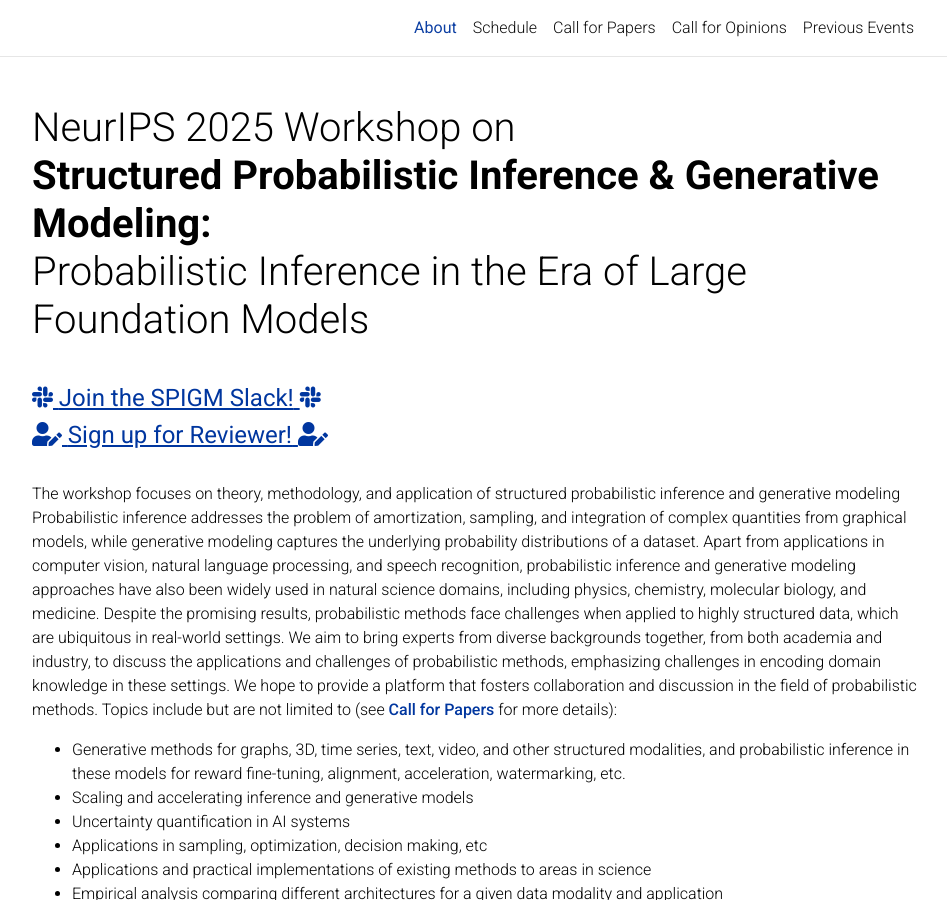
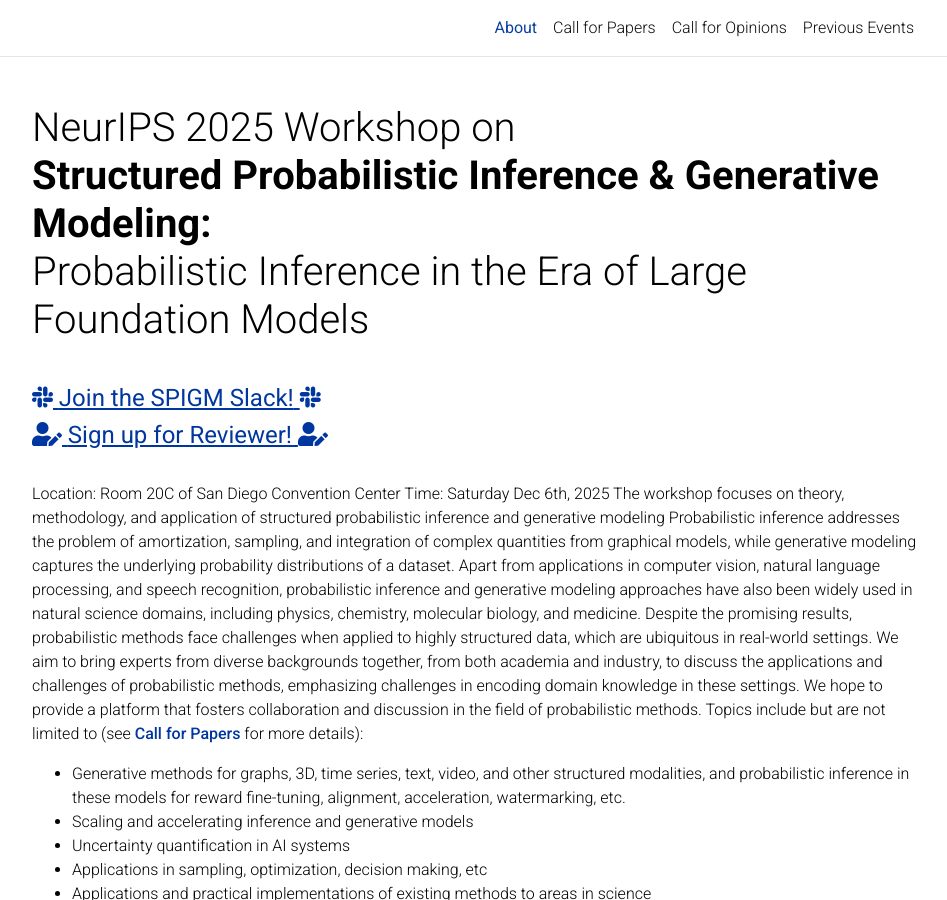
Before and after one commit to spigmworkshopv3/spigmworkshopv3.github.io, a Jekyll site: the page built from _pages/about.md, in a window 1280 px wide and 900 px high. Shown: the whole window, without its empty margins (163-1110 px from the left). Built offline with Jekyll 4.4.1, drawn with Linux system fonts in a browser that asks for light colours; comment, search, counter and statistics services are not loaded; a style sheet for code colours, icons or effects is not loaded.

Commit message:
update location

```diff
--- a/_layouts/workshop.html
+++ b/_layouts/workshop.html
@@ -37,6 +37,9 @@ layout: default
 
     <div class="clearfix">
       <p>
+        Location: Room 20C of San Diego Convention Center
+        Time: Saturday Dec 6th, 2025
+
 
         The workshop focuses on theory, methodology, and application of structured probabilistic inference and generative modeling
         Probabilistic inference addresses the problem of amortization,
```
Also changed, not shown: _pages/schedule.md (+2 -1 lines).
